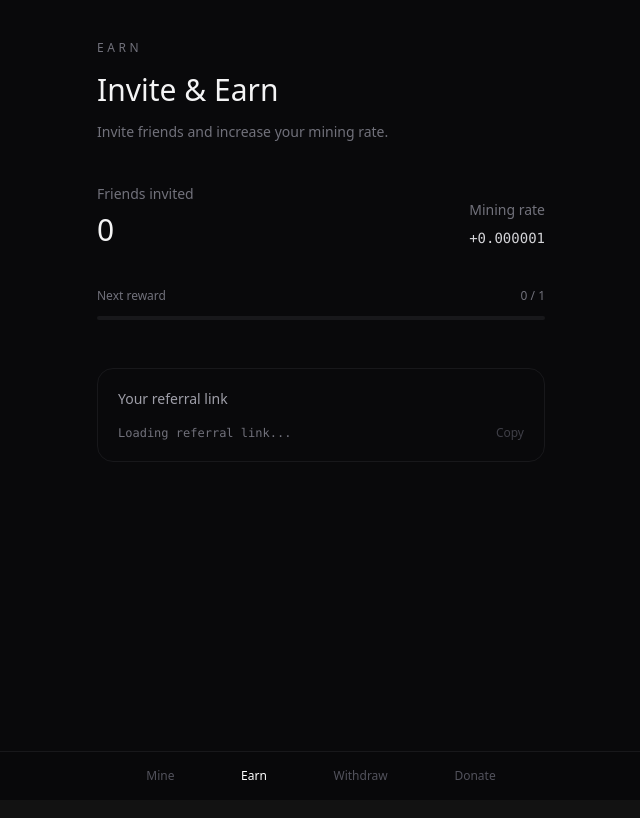
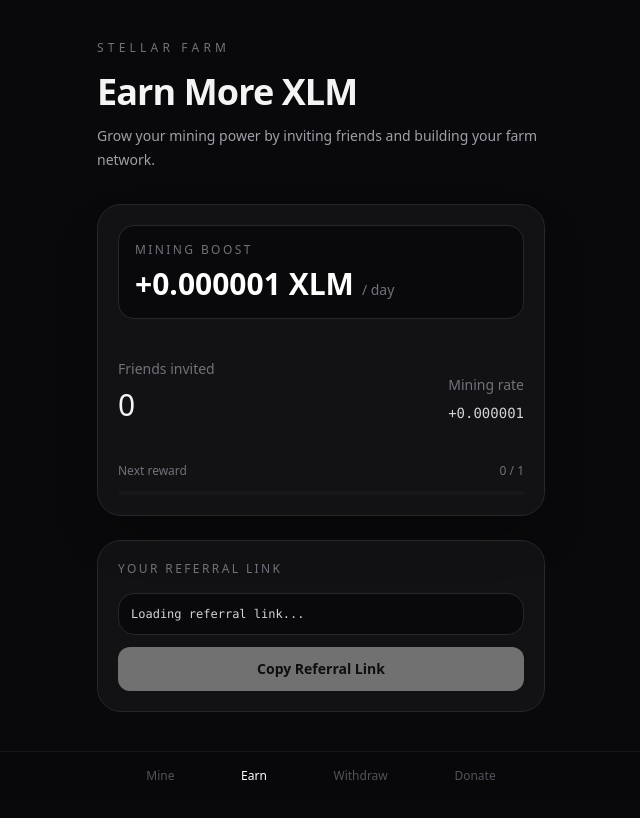
Before and after one commit to arashKazerouni/star-miner, a Next.js app: page /earn in a window 1280 px wide. Shown: the top 818 px of the page, without its empty margins (319-959 px from the left). Built offline with nearby package versions, Linux system fonts and the light colour scheme; no server answers.

Commit message:
Redesign earn page with Stellar Farm design system

```diff
--- a/app/earn/page.tsx
+++ b/app/earn/page.tsx
@@ -13,6 +13,7 @@ export default function EarnPage() {
   const referrals = user.referrals;
   const miningRate = user.miningRate;
   const nextTarget = getNextReferralTarget(referrals);
+
   const referralLink =
     user.referralCode && typeof window !== "undefined"
       ? `${window.location.origin}/?ref=${user.referralCode}`
@@ -26,36 +27,54 @@ export default function EarnPage() {
   }
 
   return (
-    <main className="min-h-screen bg-zinc-950 px-6 py-10 pb-24 text-zinc-100">
+    <main className="min-h-screen bg-zinc-950 px-5 py-10 pb-28 text-zinc-100 sm:px-6">
       <div className="mx-auto max-w-md">
-        <p className="text-xs uppercase tracking-[0.3em] text-zinc-500">Earn</p>
+        <div className="mb-8">
+          <p className="text-xs uppercase tracking-[0.35em] text-zinc-500">
+            Stellar Farm
+          </p>
+          <h1 className="mt-4 text-4xl font-bold tracking-tight">
+            Earn More XLM
+          </h1>
+          <p className="mt-3 text-sm leading-6 text-zinc-400">
+            Grow your mining power by inviting friends and building your farm network.
+          </p>
+        </div>
 
-        <h1 className="mt-4 text-3xl font-medium">Invite & Earn</h1>
-
-        <p className="mt-3 max-w-sm text-sm leading-6 text-zinc-500">
-          Invite friends and increase your mining rate.
+        <div className="rounded-3xl border border-zinc-800 bg-zinc-900/60 p-5 shadow-2xl shadow-black/30">
+          <div className="mb-5 rounded-2xl border border-zinc-800 bg-zinc-950 p-4">
+            <p className="text-xs uppercase tracking-[0.2em] text-zinc-500">
+              Mining boost
             </p>
+            <p className="mt-2 text-3xl font-bold text-white">
+              +{miningRate} XLM
+              <span className="ml-2 text-sm font-normal text-zinc-500">/ day</span>
+            </p>
+          </div>
 
           <ReferralStats referrals={referrals} miningRate={miningRate} />
           <ReferralProgress referrals={referrals} target={nextTarget} />
+        </div>
 
-        <div className="mt-12 rounded-2xl border border-zinc-900 p-5">
-          <p className="text-sm text-zinc-400">Your referral link</p>
+        <div className="mt-6 rounded-3xl border border-zinc-800 bg-zinc-900/60 p-5">
+          <p className="text-xs uppercase tracking-[0.2em] text-zinc-500">
+            Your referral link
+          </p>
 
-          <div className="mt-4 flex items-center justify-between gap-4">
-            <code className="truncate text-xs text-zinc-500">
+          <div className="mt-4 rounded-2xl border border-zinc-800 bg-zinc-950 p-3">
+            <code className="block truncate text-xs text-zinc-300">
               {referralLink || "Loading referral link..."}
             </code>
+          </div>
 
           <button
             type="button"
             onClick={copyReferralLink}
             disabled={!referralLink}
-              className="shrink-0 text-xs text-white disabled:text-zinc-700"
+            className="mt-3 w-full rounded-xl bg-white px-5 py-3 text-sm font-semibold text-zinc-950 transition hover:bg-zinc-200 disabled:opacity-40"
           >
-              {copied ? "Copied" : "Copy"}
+            {copied ? "Copied!" : "Copy Referral Link"}
           </button>
-          </div>
         </div>
       </div>
 
```
Lines whose indentation alone changed are shown as unchanged.
